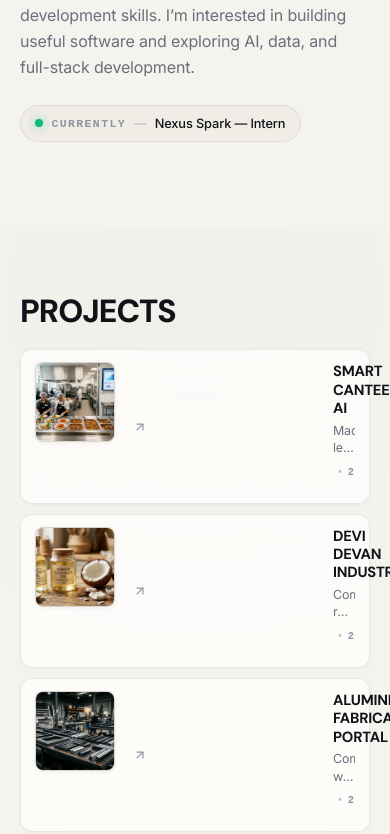
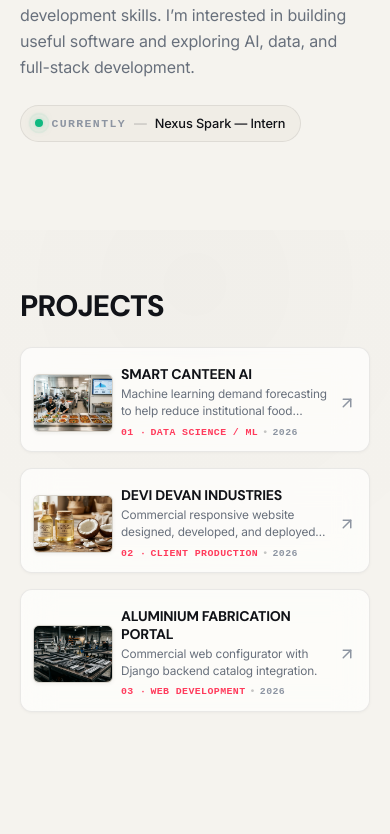
Before and after one commit to blessingbrysonhongpmk/BlessingBrysonHong-Porfolio, a React (Vite) app: page / in a window 390 px wide. Shown: the part 1163-1997 px from the top of the page. Built offline with nearby package versions, Linux system fonts and the light colour scheme.

Commit message:
feat(projects): integrate Bootstrap 5 responsive grid and flex layout for Projects showcase

```diff
--- a/package.json
+++ b/package.json
@@ -11,6 +11,7 @@
   },
   "dependencies": {
     "@emailjs/browser": "^4.4.1",
+    "bootstrap": "^5.3.8",
     "lucide-react": "^1.30.0",
     "react": "^19.2.8",
     "react-dom": "^19.2.8",
--- a/src/components/sections/Projects.css
+++ b/src/components/sections/Projects.css
@@ -1,13 +1,13 @@
 /* ─────────────────────────────────────────────────────
-   Projects Section — Compact Editorial Showcase
+   Projects Section — Compact Editorial Showcase (Bootstrap Grid)
    Clean, premium, compact portfolio showcase.
-   No extra top copy, no filter pills, real projects only.
+   Powered by Bootstrap 5 responsive grid & flex utilities.
    ───────────────────────────────────────────────────── */
 
 .work-section {
   position: relative;
   z-index: var(--z-content);
-  padding: clamp(64px, 8vw, 112px) 0;
+  padding: clamp(60px, 8vw, 108px) 0;
   background: var(--bg-projects-zone);
 }
 
@@ -15,14 +15,14 @@
   width: 100%;
 }
 
-/* ── 1. Heading — Straight to the work ── */
+/* ── 1. Heading — Direct & Confident ── */
 .work-header {
-  margin-bottom: clamp(28px, 4vw, 44px);
+  margin-bottom: clamp(24px, 3.5vw, 40px);
 }
 
 .work-title {
   font-family: var(--font-display);
-  font-size: clamp(2rem, 4vw, 2.75rem);
+  font-size: clamp(1.85rem, 3.8vw, 2.75rem);
   font-weight: 800;
   letter-spacing: -0.03em;
   color: var(--color-text);
@@ -40,11 +40,9 @@
 
 /* ── 3. Individual Project Row ── */
 .project-row {
-  display: grid;
-  grid-template-columns: 32px 116px 1fr auto;
-  align-items: center;
-  gap: var(--space-5);
-  padding: 14px 22px;
+  display: block;
+  width: 100%;
+  padding: 12px 20px;
   background: var(--glass-bg-subtle);
   -webkit-backdrop-filter: var(--glass-blur);
   backdrop-filter: var(--glass-blur);
@@ -93,7 +91,7 @@
   }
 }
 
-/* 3.1 Numbering (Desktop) */
+/* 3.1 Numbering */
 .project-row__num {
   font-family: var(--font-mono);
   font-size: 0.76rem;
@@ -101,9 +99,11 @@
   letter-spacing: 0.05em;
   color: var(--color-text-muted);
   transition: color var(--transition-fast);
+  display: inline-block;
+  min-width: 24px;
 }
 
-/* 3.2 Small Immediate Thumbnail */
+/* 3.2 Thumbnail */
 .project-row__thumb-wrap {
   width: 116px;
   height: 74px;
@@ -134,7 +134,7 @@
 
 .project-row__name {
   font-family: var(--font-display);
-  font-size: clamp(1rem, 1.3vw, 1.15rem);
+  font-size: clamp(0.95rem, 1.25vw, 1.15rem);
   font-weight: 700;
   letter-spacing: -0.015em;
   color: var(--color-text);
@@ -151,30 +151,24 @@
   white-space: nowrap;
   overflow: hidden;
   text-overflow: ellipsis;
-  max-width: 95%;
-}
-
-.project-row__bottom {
-  display: flex;
-  align-items: center;
-  justify-content: space-between;
-  margin-top: 2px;
+  max-width: 96%;
 }
 
 .project-row__meta {
-  display: inline-flex;
-  align-items: center;
-  gap: 6px;
   font-family: var(--font-mono);
   font-size: 0.70rem;
   font-weight: 600;
   color: var(--color-text-muted);
   letter-spacing: 0.04em;
   text-transform: uppercase;
+  margin-top: 2px;
+  white-space: nowrap;
+  overflow: hidden;
+  text-overflow: ellipsis;
 }
 
 .project-row__num-mobile {
-  display: none;
+  color: var(--color-accent);
 }
 
 .project-row__cat {
@@ -189,18 +183,13 @@
   color: var(--color-text-muted);
 }
 
-.project-row__arrow-mobile {
-  display: none;
-}
-
-
-/* 3.4 Desktop Arrow */
+/* 3.4 Action Arrow */
 .project-row__arrow-wrap {
   display: flex;
   align-items: center;
   justify-content: center;
-  width: 32px;
-  height: 32px;
+  width: 28px;
+  height: 28px;
   border-radius: var(--radius-full);
   flex-shrink: 0;
 }
@@ -210,66 +199,19 @@
   transition: transform var(--transition-fast), color var(--transition-fast);
 }
 
-/* ── 4. Responsive Reflow (Mobile & Tablet) ──
-   Strategy: Keep the horizontal grid layout at ALL breakpoints.
-   Reduce thumbnail size progressively. Never stack full-width.
-   This preserves the compact editorial feel on mobile.
-──────────────────────────────────────────────────────────── */
-
-/* Tablet: slightly tighter */
-@media (max-width: 860px) {
+/* ── 4. Responsive Refinements ── */
+@media (max-width: 768px) {
   .project-row {
-    grid-template-columns: 28px 100px 1fr auto;
-    gap: var(--space-4);
-    padding: 13px 18px;
+    padding: 12px 14px;
   }
 
   .project-row__thumb-wrap {
-    width: 100px;
-    height: 66px;
-  }
-}
-
-/* Mobile (all): compact horizontal row — NO full-width stacking */
-@media (max-width: 600px) {
-  .work-header {
-    margin-bottom: var(--space-5);
-  }
-
-  .work-list {
-    gap: 10px;
-  }
-
-  .project-row {
-    grid-template-columns: 80px 1fr 22px;
-    gap: 10px;
-    padding: 12px 14px;
-    align-items: start;
-  }
-
-  /* Thumbnail: fixed compact square-ish size, never full-width */
-  .project-row__num {
-    display: none;
-  }
-
-  .project-row__thumb-wrap {
-    width: 80px;
-    height: 80px;
-    border-radius: var(--radius-sm);
-    flex-shrink: 0;
-    grid-row: 1 / 3;
-  }
-
-  /* Content area */
-  .project-row__content {
-    gap: 4px;
-    min-width: 0;
+    width: 92px;
+    height: 64px;
   }
 
   .project-row__name {
-    font-size: 0.92rem;
-    line-height: 1.25;
-    white-space: normal;
+    font-size: 0.94rem;
   }
 
   .project-row__desc {
@@ -281,75 +223,57 @@
     line-clamp: 2;
     -webkit-box-orient: vertical;
     overflow: hidden;
-    max-width: 100%;
-  }
-
-  .project-row__bottom {
-    margin-top: 3px;
-    align-items: center;
   }
 
   .project-row__meta {
     font-size: 0.65rem;
-    gap: 4px;
-    flex-wrap: nowrap;
-    overflow: hidden;
-  }
-
-  .project-row__cat {
-    overflow: hidden;
-    text-overflow: ellipsis;
-    white-space: nowrap;
-    max-width: 110px;
-  }
-
-  /* Arrow: placed in grid column 3, spans both rows */
-  .project-row__arrow-wrap {
-    display: flex;
-    align-items: center;
-    justify-content: flex-end;
-    width: 22px;
-    align-self: center;
-    grid-row: 1 / 3;
-  }
-
-  .project-row__arrow {
-    width: 14px;
-    height: 14px;
-  }
-
-  .project-row__arrow-mobile {
-    display: none;
-  }
-
-  .project-row__num-mobile {
-    display: none;
   }
 }
 
-/* Very small phones (360px and below) */
-@media (max-width: 380px) {
+@media (max-width: 480px) {
   .project-row {
-    grid-template-columns: 70px 1fr 20px;
-    gap: 8px;
     padding: 10px 12px;
   }
 
   .project-row__thumb-wrap {
-    width: 70px;
-    height: 70px;
+    width: 80px;
+    height: 58px;
+    border-radius: 6px;
   }
 
   .project-row__name {
-    font-size: 0.86rem;
+    font-size: 0.88rem;
   }
 
   .project-row__desc {
     font-size: 0.74rem;
+    -webkit-line-clamp: 2;
+    line-clamp: 2;
   }
 
-  .project-row__cat {
-    max-width: 90px;
+  .project-row__meta {
+    font-size: 0.62rem;
+    gap: 4px;
+  }
+
+  .project-row__arrow-wrap {
+    width: 20px;
+    height: 20px;
+  }
+}
+
+@media (max-width: 360px) {
+  .project-row__thumb-wrap {
+    width: 70px;
+    height: 52px;
+  }
+
+  .project-row__name {
+    font-size: 0.82rem;
+  }
+
+  .project-row__desc {
+    font-size: 0.70rem;
   }
 }
 
--- a/src/components/sections/Projects.jsx
+++ b/src/components/sections/Projects.jsx
@@ -13,12 +13,12 @@ export function Projects({ onSelectProject }) {
 
       <div className="container work-container">
         {/* Simple Confident Heading — Straight to the work */}
-        <div className="work-header">
+        <div className="work-header mb-4 mb-md-5">
           <h2 className="work-title">PROJECTS</h2>
         </div>
 
-        {/* Compact Editorial Project Showcase */}
-        <div className="work-list" role="list">
+        {/* Compact Editorial Project Showcase with Bootstrap Layout */}
+        <div className="work-list d-flex flex-column gap-3" role="list">
           {projects.map((project, index) => {
             const num = String(index + 1).padStart(2, '0');
             const description = project.oneLiner || project.tagline || project.description;
@@ -40,12 +40,16 @@ export function Projects({ onSelectProject }) {
                 role="button"
                 aria-label={`View case study for ${project.name}`}
               >
-                {/* 1. Numbering (Desktop) */}
+                <div className="row g-2 g-sm-3 g-md-4 align-items-center flex-nowrap w-100 m-0">
+                  {/* 1. Numbering — visible on tablet/desktop */}
+                  <div className="col-auto d-none d-md-block p-0">
                     <span className="project-row__num" aria-hidden="true">
                       {num}
                     </span>
+                  </div>
 
-                {/* 2. Small Immediate Thumbnail */}
+                  {/* 2. Compact Thumbnail */}
+                  <div className="col-auto p-0">
                     <div className="project-row__thumb-wrap">
                       <img
                         src={project.image || '/profile.jpeg'}
@@ -54,25 +58,30 @@ export function Projects({ onSelectProject }) {
                         loading="lazy"
                       />
                     </div>
+                  </div>
 
-                {/* 3. Content Column */}
+                  {/* 3. Content Column — takes remaining space without clipping */}
+                  <div className="col min-w-0 p-0 ps-2 ps-sm-3 ps-md-3">
                     <div className="project-row__content">
                       <h3 className="project-row__name">{project.name}</h3>
                       <p className="project-row__desc">{description}</p>
-                  <div className="project-row__bottom">
-                    <div className="project-row__meta">
-                      <span className="project-row__num-mobile" aria-hidden="true">{num} · </span>
+                      <div className="project-row__meta d-flex align-items-center gap-1 gap-sm-2">
+                        <span className="project-row__num-mobile d-md-none" aria-hidden="true">
+                          {num} ·{' '}
+                        </span>
                         <span className="project-row__cat">{category}</span>
                         <span className="project-row__sep" aria-hidden="true">•</span>
                         <span className="project-row__year">{year}</span>
                       </div>
-                    <ArrowUpRight size={15} className="project-row__arrow-mobile" aria-hidden="true" />
                     </div>
                   </div>
 
-                {/* 4. Desktop Arrow */}
+                  {/* 4. Action Arrow */}
+                  <div className="col-auto p-0 ms-auto">
                     <div className="project-row__arrow-wrap" aria-hidden="true">
                       <ArrowUpRight size={18} className="project-row__arrow" />
+                    </div>
+                  </div>
                 </div>
               </article>
             );
--- a/src/main.jsx
+++ b/src/main.jsx
@@ -1,5 +1,7 @@
 import { StrictMode } from 'react'
 import { createRoot } from 'react-dom/client'
+import 'bootstrap/dist/css/bootstrap-grid.min.css'
+import 'bootstrap/dist/css/bootstrap-utilities.min.css'
 import App from './App.jsx'
 
 createRoot(document.getElementById('root')).render(
```
Also changed, not shown: 1 other file (tests, documents, lock files or other folders). Lines whose indentation alone changed are shown as unchanged.
